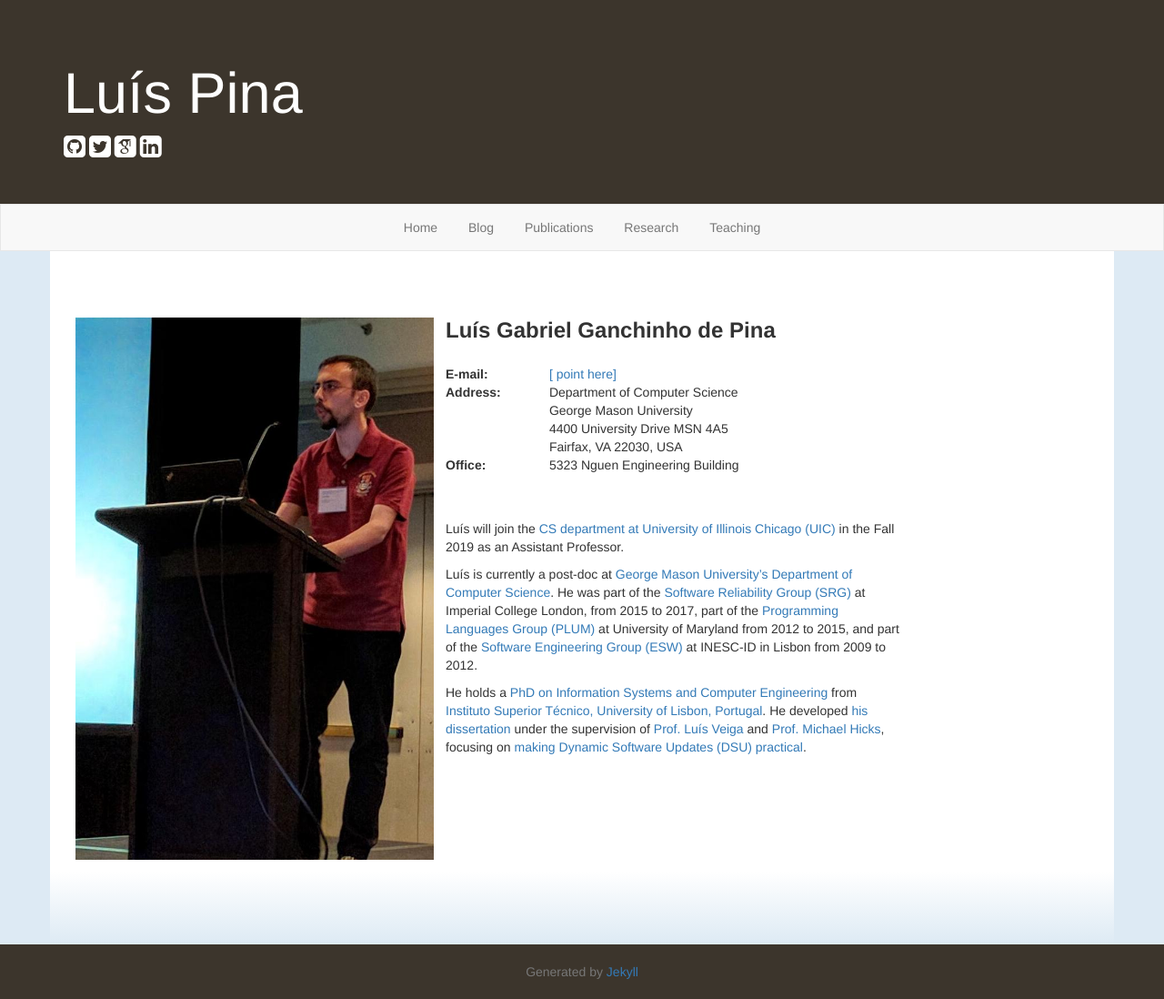
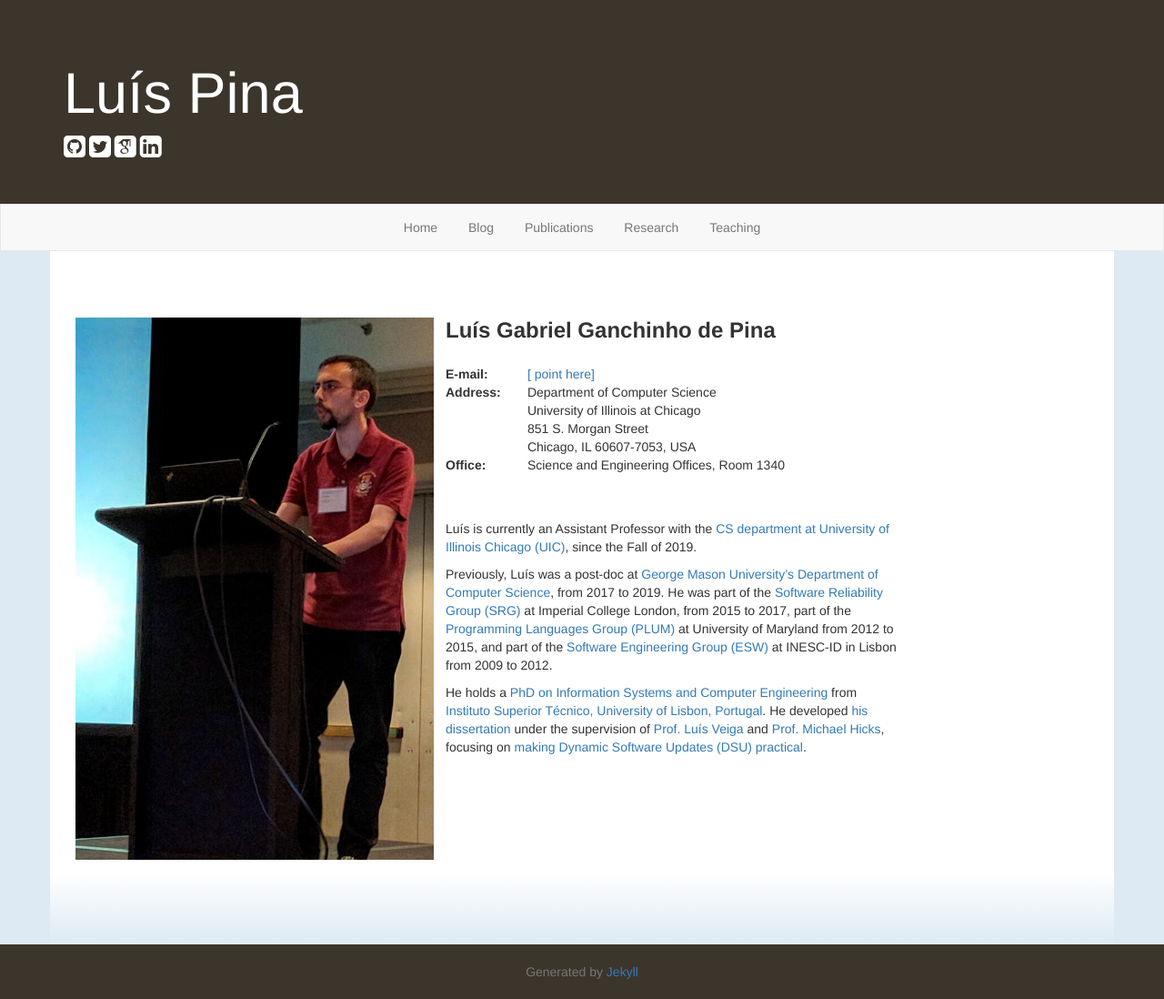
Before and after one commit to luisggpina/personal-website, a Jekyll site: the page built from index.md, in a window 1280 px wide. Shown: the whole page at 91% size. Built offline with Jekyll 4.4.1, drawn with Linux system fonts in a browser that asks for light colours; nearby versions of some CDN libraries; some web fonts are replaced.

Commit message:
Updated current afiliation with UIC and currend address

```diff
--- a/_layouts/index.html
+++ b/_layouts/index.html
@@ -42,14 +42,14 @@ showEmail("OGKCF", "nxyh", "axd~", "luispina.me", key, "Luís Pina");
 			<td style="vertical-align: top; font-weight: bold; padding-right: 10px;">Address:</td>
 			<td>
                 Department of Computer Science<br/>
-                George Mason University<br/>
-                4400 University Drive MSN 4A5<br/>
-                Fairfax, VA 22030, USA<br/>
+                University of Illinois at Chicago<br/>
+                851 S. Morgan Street<br/>
+                Chicago, IL 60607-7053, USA<br>
 			</td>
 		</tr>
 		<tr>
 			<td style="vertical-align: top; font-weight: bold; padding-right: 10px;">Office:</td>
-			<td> 5323 Nguen Engineering Building </td>
+            <td> Science and Engineering Offices, Room 1340</td>
 		</tr>
 	</table>
     <div style="padding-top: 50px;">{{ content }}</div>
--- a/index.md
+++ b/index.md
@@ -10,12 +10,12 @@ title: index
 group: "index"
 ---
 
-Luís will join the [CS department at University of Illinois Chicago (UIC)](https://cs.uic.edu/) in the Fall 2019 as an Assistant Professor.
+Luís is currently an Assistant Professor with the [CS department at University of Illinois Chicago (UIC)](https://cs.uic.edu/), since the Fall of 2019.
 
-Luís is currently a post-doc at [George Mason University's Department of
-Computer Science](https://cs.gmu.edu). He was part of the [Software Reliability
-Group (SRG)](https://srg.doc.ic.ac.uk/) at Imperial College London, from 2015 to
-2017, part of the [Programming Languages Group
+Previously, Luís was a post-doc at [George Mason University's Department of
+Computer Science](https://cs.gmu.edu), from 2017 to 2019.  He was part of the
+[Software Reliability Group (SRG)](https://srg.doc.ic.ac.uk/) at Imperial
+College London, from 2015 to 2017, part of the [Programming Languages Group
 (PLUM)](https://www.cs.umd.edu/projects/PL/) at University of Maryland from 2012
 to 2015, and part of the [Software Engineering Group
 (ESW)](http://www.inesc-id.pt/group.php?grp=II03) at INESC-ID in Lisbon from
```
